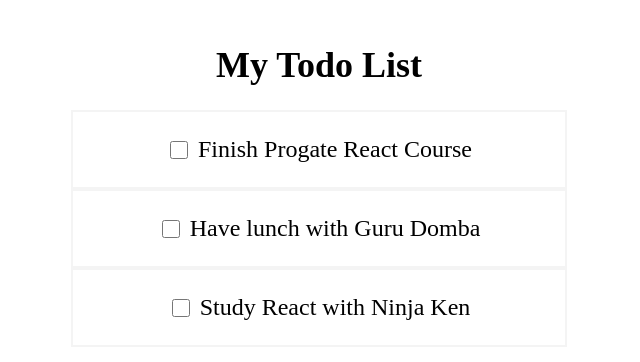
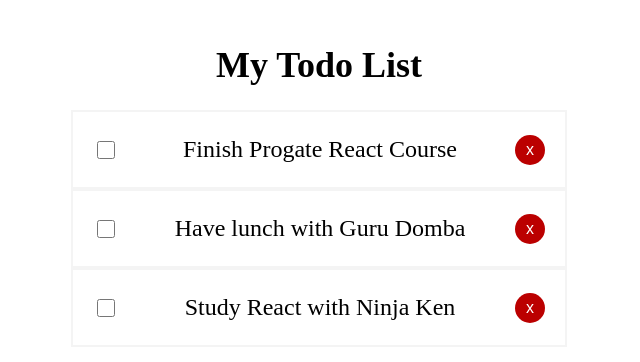
Before and after one commit to Bagus1909/react-todo-app, a React (Vite) app: page / in a window 1280 px wide. Shown: the top 362 px of the page, without its empty margins (321-961 px from the left). Built offline with nearby package versions, Linux system fonts and the light colour scheme.

Commit message:
Develop delete todo feature

```diff
--- a/src/App.jsx
+++ b/src/App.jsx
@@ -30,12 +30,17 @@
     setTodos(updatedTodos)
   }
 
+  const deleteTodo = todoId => {
+    const deletedTodo = todos.filter(todo => todo.id !== todoId)
+    setTodos(deletedTodo)
+  }
+
   console.log(todos)
 
   return (
     <div style={styles.container}>
       <h1 style={styles.title}>My Todo List</h1>
-      <Todos todos={todos} toggleCompleted={toggleCompleted} />
+      <Todos todos={todos} toggleCompleted={toggleCompleted} deleteTodo={deleteTodo} />
     </div>
   )
 }
--- a/src/components/TodoItem.jsx
+++ b/src/components/TodoItem.jsx
@@ -1,6 +1,6 @@
 import React from "react"
 
-const TodoItem = ({ todo, toggleCompleted }) => {
+const TodoItem = ({ todo, toggleCompleted, deleteTodo }) => {
   const getTodoTitleStyle = () => {
     if (todo.completed) {
       return { textDecoration: "line-through" }
@@ -19,6 +19,13 @@
         }}
       />
       <p style={getTodoTitleStyle()}>{todo.title}</p>
+      <button
+        style={styles.button}
+        onClick={() => {
+          deleteTodo(todo.id)
+        }}>
+        x
+      </button>
     </div>
   )
 }
@@ -28,14 +35,25 @@
     border: "2px solid #f4f4f4",
     fontSize: "24px",
     display: "flex",
-    justifyContent: "center",
+    justifyContent: "space-between",
     alignItems: "center",
+    padding: "0 20px",
   },
   checkbox: {
     marginRight: "10px",
     height: "18px",
     width: "18px",
   },
+  button: {
+    backgroundColor: "#BB0000",
+    color: "#fff",
+    height: "30px",
+    width: "30px",
+    borderRadius: "100%",
+    border: "none",
+    cursor: "pointer",
+    fontSize: "16px",
+  },
 }
 
 export default TodoItem
--- a/src/components/Todos.jsx
+++ b/src/components/Todos.jsx
@@ -1,11 +1,11 @@
 import React from "react"
 import TodoItem from "./TodoItem"
 
-const Todos = ({ todos, toggleCompleted }) => {
+const Todos = ({ todos, toggleCompleted, deleteTodo }) => {
   return (
     <div style={styles.container}>
       {todos.map(todo => {
-        return <TodoItem key={todo.id} todo={todo} toggleCompleted={toggleCompleted} />
+        return <TodoItem key={todo.id} todo={todo} toggleCompleted={toggleCompleted} deleteTodo={deleteTodo} />
       })}
     </div>
   )
```
